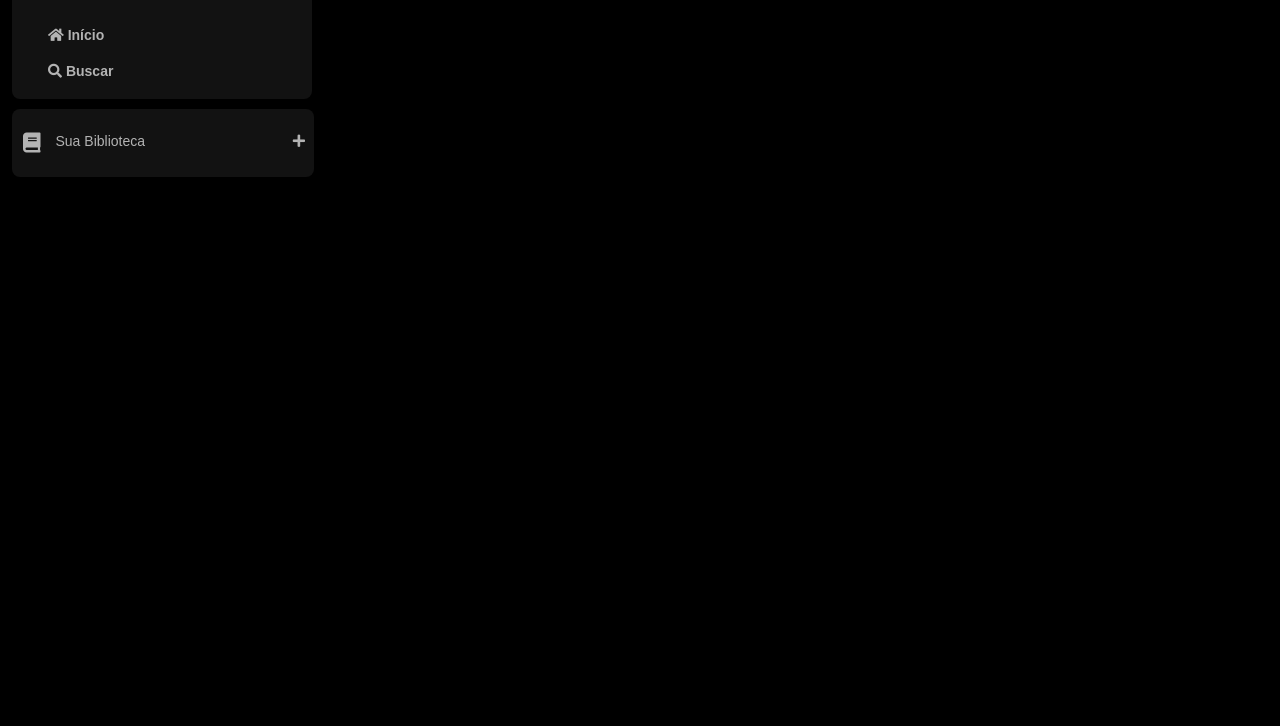
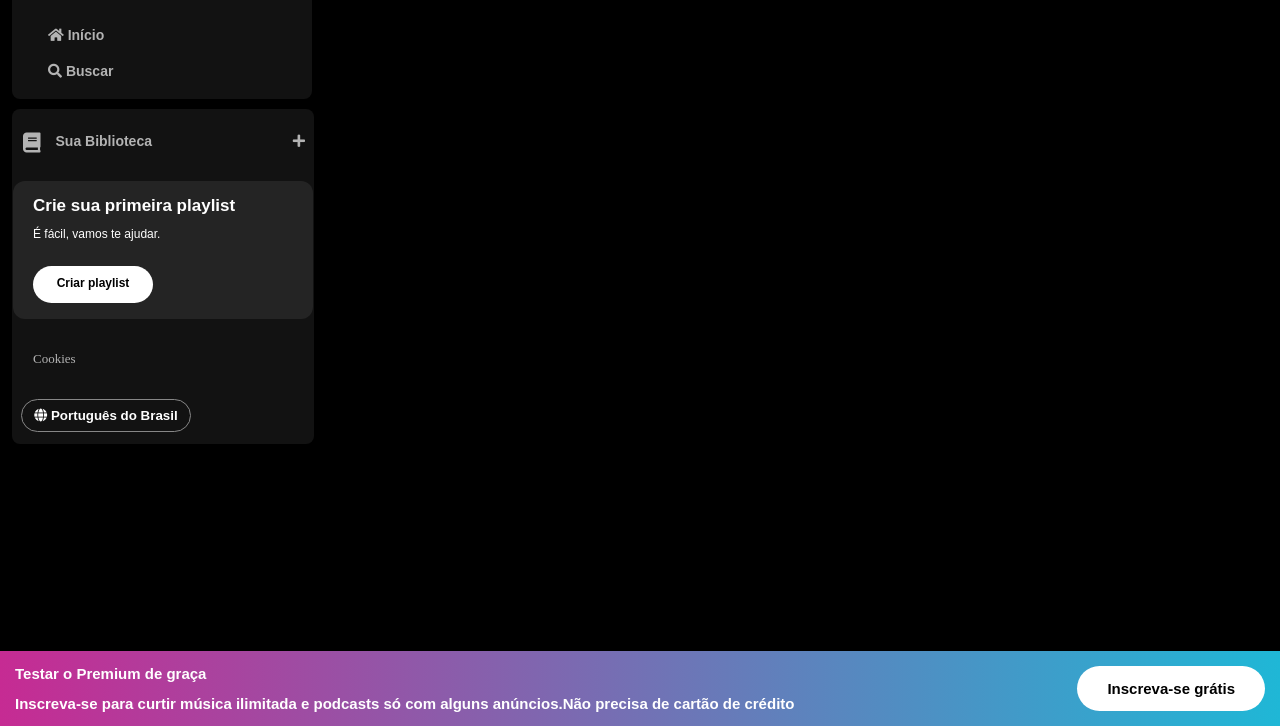
Before and after one commit to ReneGFN/spotify, a plain HTML site: page index.html in a window 1280 px wide. Shown: the part 74-800 px from the top of the page. Drawn offline with Linux system fonts and the light colour scheme.

Commit message:
atualização

```diff
--- a/index.html
+++ b/index.html
@@ -38,12 +38,38 @@
             <div class="library_content">
                 <button class="library_button">
                     <span class="fa fa-book"></span>
-                    <span>Sua Biblioteca</span>
+                    <h1><span>Sua Biblioteca</span></h1>
                 </button>
                     <span class="fa fa-plus"></span>
             </div>
+            <section class="playlist">
+                <div class="playlist-content">
+                    <span class="text title">Crie sua primeira playlist</span>
+                    <span class="text subtitle">É fácil, vamos te ajudar.</span>
+                    <button class="playlist-button">
+                        <span>Criar playlist</span>
+                    </button>
+                </div>
+            </section>
+            <div class="cookies">
+                <a href="">Cookies</a>
+            </div>
+            <div class="languages">
+                <button class="languages-button">
+                    <span class="fa fa-globe"></span>
+                    <span>Português do Brasil</span>
+                </button>
+            </div>
         </div>
     </div>
-</body>
+    <footer class="premium">
+        <div class="text">
+            <p class="premium-title">Testar o Premium de graça</p>
+            <P class="premium-subtitle">Inscreva-se para curtir música ilimitada e podcasts só com alguns anúncios.Não precisa de cartão de crédito</P>
+        </div>
+        <div class="premium-button">
+            <button type="button">Inscreva-se grátis</button>
+        </div>
+    </footer>
 </body>
 </html>
--- a/style.css
+++ b/style.css
@@ -88,3 +88,115 @@ body{
 {
     margin: 21px 8px;
 }
+.playlist{
+    background-color: #242424;
+    display: flex;
+    align-items: center;
+    justify-content: space-between;
+    gap: 20px;
+    color: #b3b3b3;
+    font-weight: 600px;
+    font-size: 14px;
+    margin: 8px 0px;
+    padding: 16px 20px;
+    border-radius: 12px;
+}
+.playlist .playlist-content{
+    display: flex;
+    flex-direction: column;
+}
+.playlist-content .text{
+    padding-bottom: 14px;
+    color: #fff;
+    font-family: "DM Sans", sans-serif;
+}
+.playlist-content .title{
+    font-weight: bold;
+    font-size: 17px;
+}
+.playlist-content .subtitle{
+    font-weight: 500px;
+    font-size: 12px;
+}
+.playlist-content .playlist-button{
+    display: flex;
+    justify-content: center;
+    border-radius: 20px;
+    width: 120px;
+    height: 37px;
+    font-weight: 800;
+    background-color: #fff;
+    color:#000;
+    font-size: 12px;
+    font-family: "DM Sans", sans-serif;
+    padding: 10px;
+    border: 0px;
+    margin-top: 12px;
+    text-decoration: none;
+    text-transform: none;
+}
+.sidebar .cookies{
+    margin: 25px 20px;
+
+}
+.sidebar .cookies a{
+    color: #b3b3b3;
+    font-weight: 500;
+    font-size: 13px;
+    text-decoration: none;
+}
+.sidebar .cookies a:hover{
+    text-decoration: underline;
+}
+.languages .languages-button{
+    align-items: center;
+    color: #fff;
+    background-color: transparent;
+    border: 1px solid #878787;
+    font-weight: bold;
+    cursor: pointer;
+    width: 170px;
+    margin: 8px;
+    padding: 8px;
+    border-radius: 100px;
+}
+.premium{
+    background: rgb(198,43,147);
+    background: linear-gradient(90deg, rgba(198,43,147,1) 0%, rgba(31,183,214,1) 100%);
+    position: fixed;
+    bottom: 0;
+    left: 0;
+    right: 0;
+    padding: 15px 15px;
+    display: flex;
+    justify-content: space-between;
+}
+.premium .text{
+    flex-shrink: 0;
+}
+.premium .premium-title{
+    font-size: 15px;
+    font-weight: bold;
+    color: #fff;
+    font-family: "DM Sans", sans-serif;
+    margin-bottom: 10px;
+}
+.premium .premium-subtitle{
+    color: #fff;
+    font-family: "DM Sans", sans-serif;
+    font-weight: bold;
+    font-size: 15px;
+    margin-top: 15px;
+}
+.premium .premium-button button {
+    border: 0px;
+    border-radius: 100px;
+    font-weight: bold;
+    background-color: #fff;
+    color: #000;
+    font-size: 15px;
+    font-family: "DM Sans", sans-serif;
+    padding: 14px 30px;
+    cursor: pointer;
+    flex-shrink: 0;
+}
```
